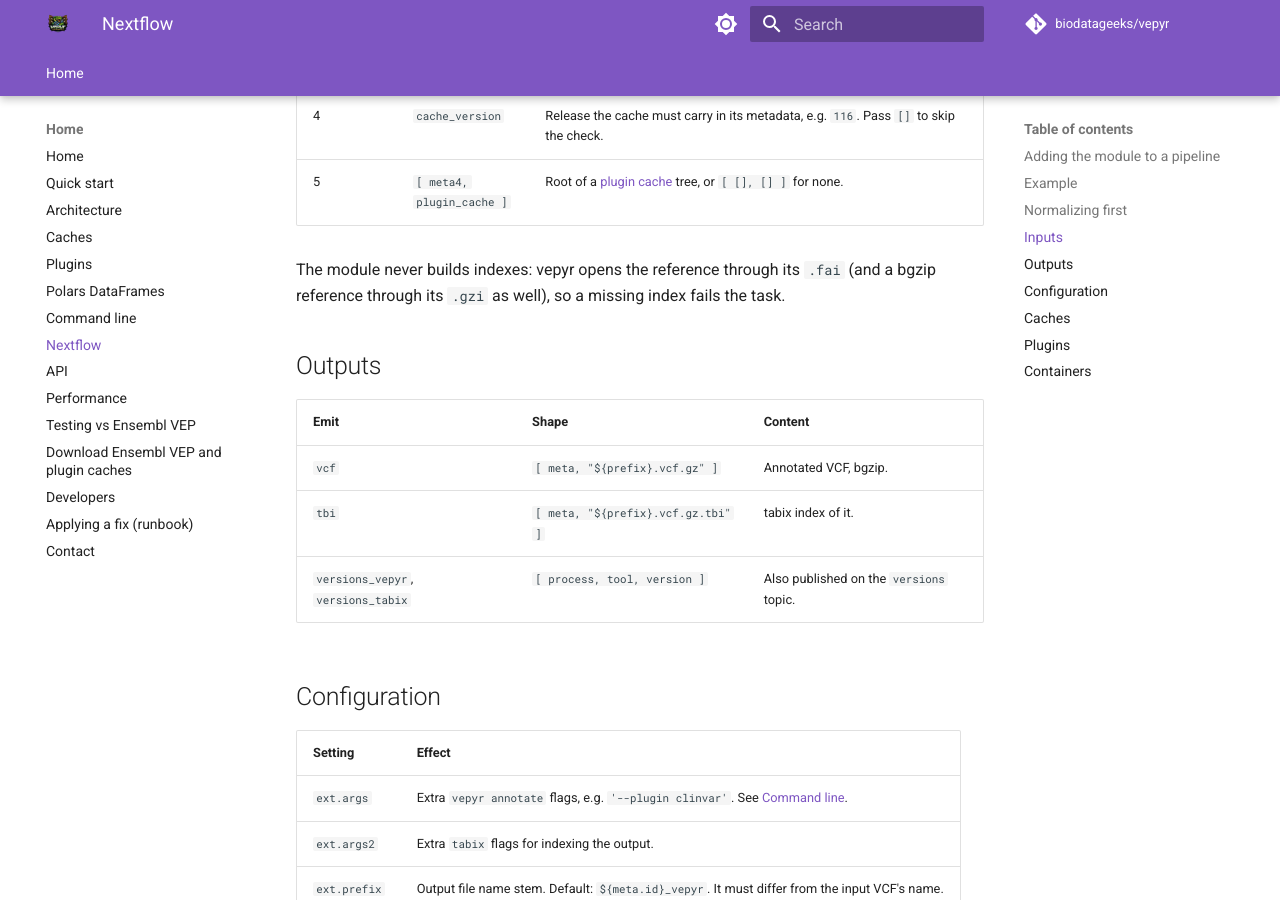
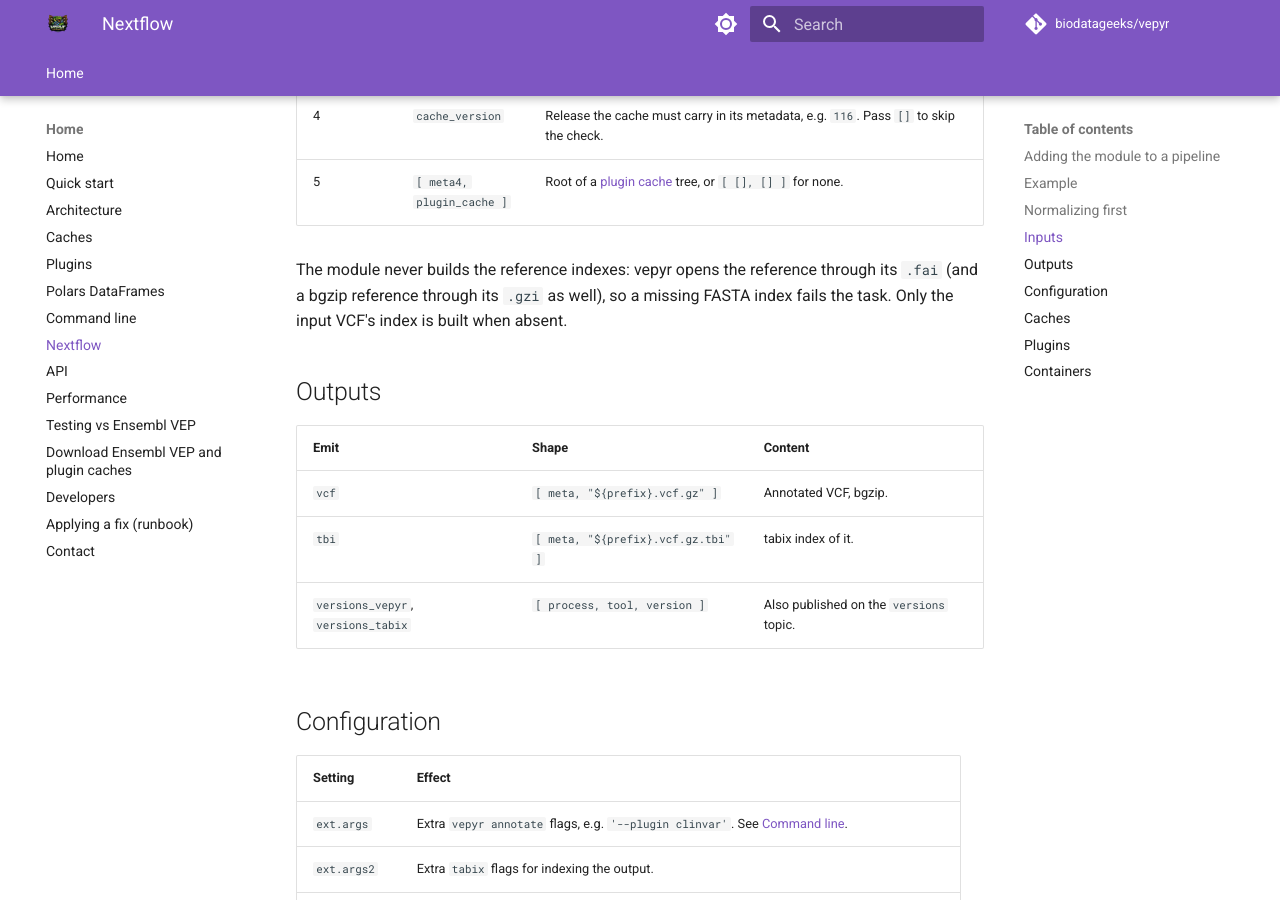
Before and after one commit to biodatageeks/vepyr, an MkDocs documentation site: the page built from docs/nextflow.md, in a window 1280 px wide and 900 px high, scrolled down 4850 px. Built offline with MkDocs 1.6.1 and Material for MkDocs 9.7.7, drawn with Linux system fonts in a browser that asks for light colours; comment, search, counter and statistics services are not loaded.

Commit message:
docs(nextflow): only the reference indexes must be supplied
Co-Authored-By: Claude Opus 5.5 <noreply@anthropic.com>

```diff
--- a/docs/nextflow.md
+++ b/docs/nextflow.md
@@ -195,9 +195,9 @@ raw HG002 chr22 benchmark records this subworkflow reproduces the Ensembl VEP
 | 4 | `cache_version` | Release the cache must carry in its metadata, e.g. `116`. Pass `[]` to skip the check. |
 | 5 | `[ meta4, plugin_cache ]` | Root of a [plugin cache](plugins.md) tree, or `[ [], [] ]` for none. |
 
-The module never builds indexes: vepyr opens the reference through its `.fai`
-(and a bgzip reference through its `.gzi` as well), so a missing index fails the
-task.
+The module never builds the reference indexes: vepyr opens the reference through
+its `.fai` (and a bgzip reference through its `.gzi` as well), so a missing
+FASTA index fails the task. Only the input VCF's index is built when absent.
 
 ## Outputs
 
```
